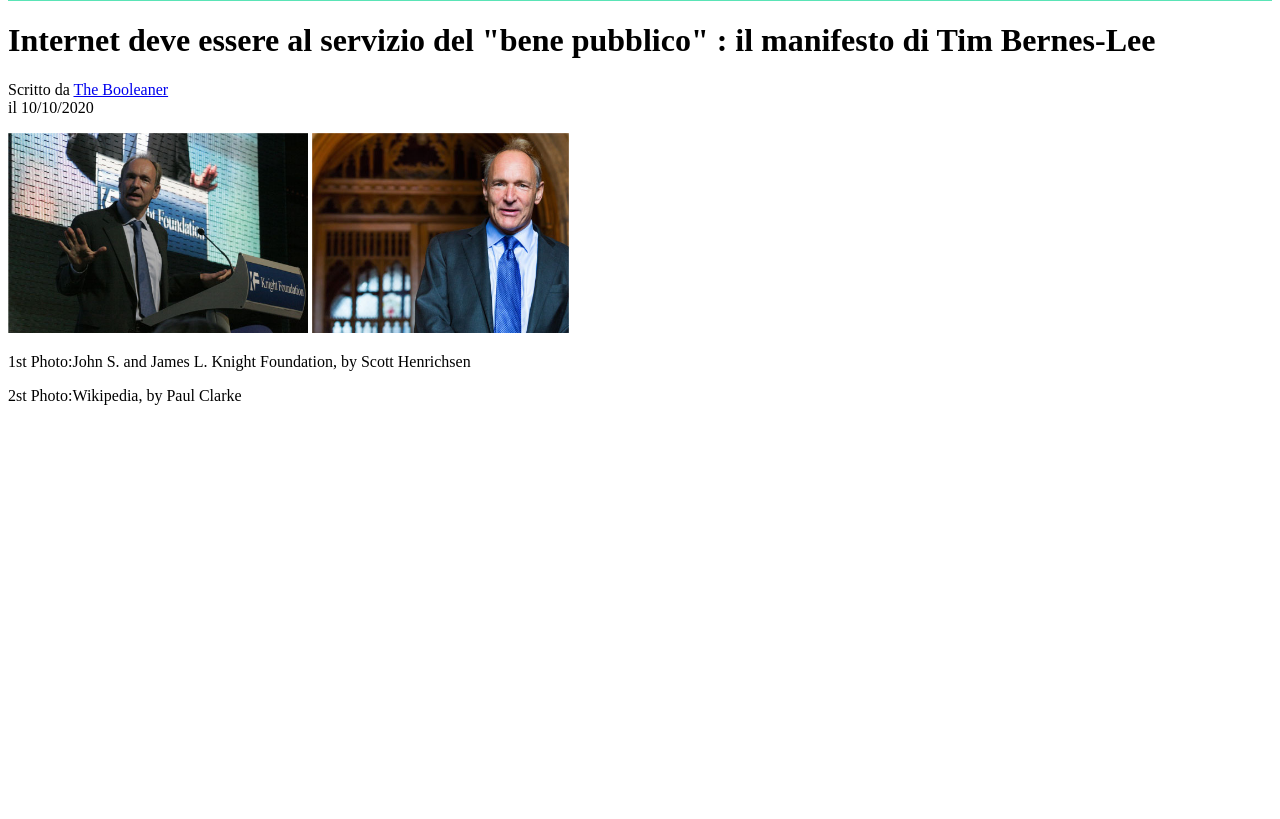
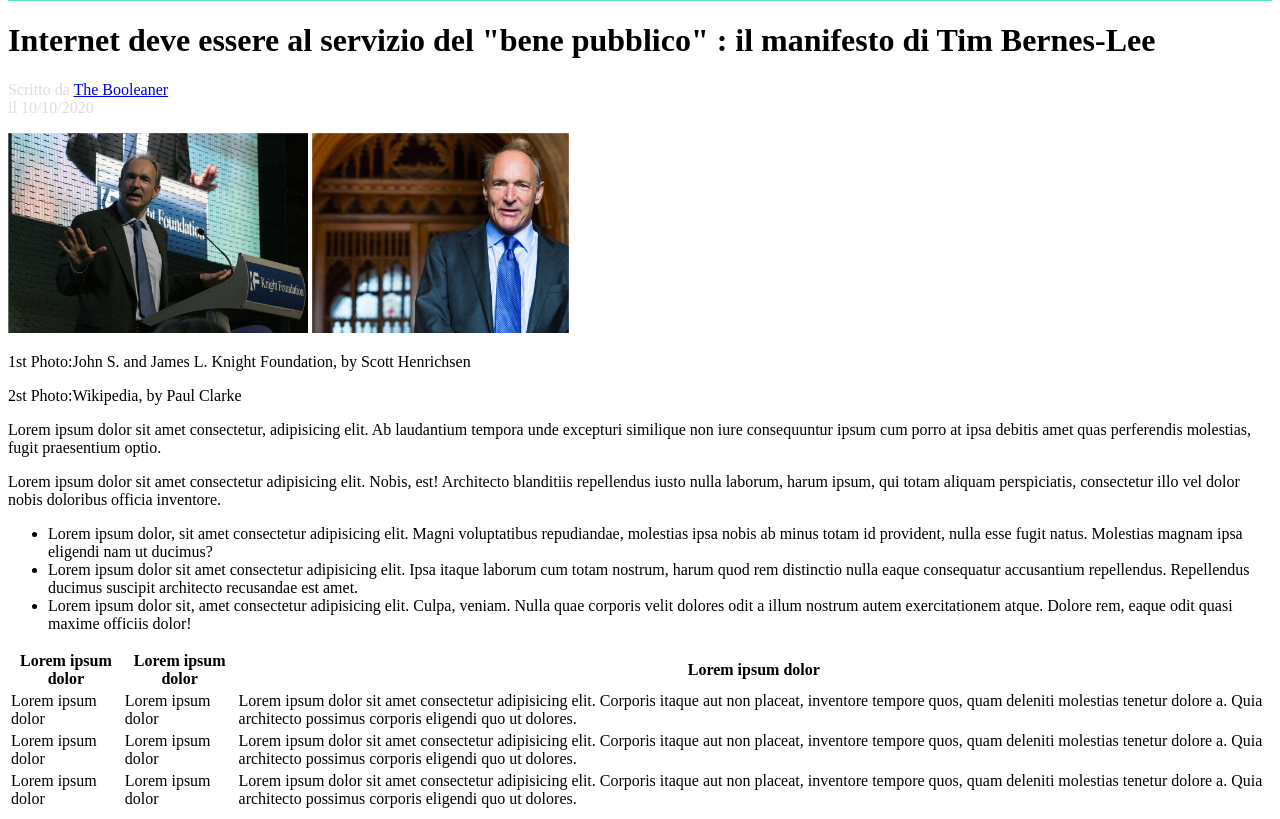
Before and after one commit to tessleo99/html-css-booleaner, a plain HTML site: page index.html in a window 1280 px wide. Shown: the part 211-1030 px from the top of the page. Before the commit the page ends 800 px from the top, so only its background shows below. Drawn offline with Linux system fonts and the light colour scheme.

Commit message:
Struttura del main senza stile

```diff
--- a/css/style.css
+++ b/css/style.css
@@ -1,3 +1,7 @@
 .bg-blue{
     background-color: rgb(90, 228, 182);
 }
+
+.gray{
+    color: rgba(187, 178, 178, 0.459);
+}
--- a/index.html
+++ b/index.html
@@ -15,8 +15,10 @@
 
         <h1>Internet deve essere al servizio del "bene pubblico" : il manifesto di Tim Bernes-Lee</h1>
 
-        <p>Scritto da <a href="https://www.https://boolean.careers.it/"> The Booleaner</a><br>
-        il 10/10/2020</p>
+        <div class="c">
+            <p class="gray">Scritto da <a href="https://www.https://boolean.careers.it/"> The Booleaner</a><br>
+            il 10/10/2020</p>
+        </div>
 
         <img src="./img/tim-1.jpg" alt="John S. and James L. Knight Foundation, by Scott Henrichsen" height="200" >
         <img src="./img/tim-2.jpg" alt="Wikipedia, by Paul Clarke" height="200" >
@@ -26,6 +28,46 @@
 
     </header>
 
+    <main>
+        <p>Lorem ipsum dolor sit amet consectetur, adipisicing elit. Ab laudantium tempora unde excepturi similique non iure consequuntur ipsum cum porro at ipsa debitis amet quas perferendis molestias, fugit praesentium optio.</p>
+        <p>Lorem ipsum dolor sit amet consectetur adipisicing elit. Nobis, est! Architecto blanditiis repellendus iusto nulla laborum, harum ipsum, qui totam aliquam perspiciatis, consectetur illo vel dolor nobis doloribus officia inventore.</p>
+
+        <ul>
+            <li>Lorem ipsum dolor, sit amet consectetur adipisicing elit. Magni voluptatibus repudiandae, molestias ipsa nobis ab minus totam id provident, nulla esse fugit natus. Molestias magnam ipsa eligendi nam ut ducimus?</li>
+            <li>Lorem ipsum dolor sit amet consectetur adipisicing elit. Ipsa itaque laborum cum totam nostrum, harum quod rem distinctio nulla eaque consequatur accusantium repellendus. Repellendus ducimus suscipit architecto recusandae est amet.</li>
+            <li>Lorem ipsum dolor sit, amet consectetur adipisicing elit. Culpa, veniam. Nulla quae corporis velit dolores odit a illum nostrum autem exercitationem atque. Dolore rem, eaque odit quasi maxime officiis dolor!</li>
+        </ul>
+
+        <table>
+            <tr>
+                <th>Lorem ipsum dolor</th>
+                <th>Lorem ipsum dolor</th>
+                <th>Lorem ipsum dolor</th>
+            </tr>
+
+            <tr>
+                <td>Lorem ipsum dolor</td>
+                <td>Lorem ipsum dolor</td>
+                <td>Lorem ipsum dolor sit amet consectetur adipisicing elit. Corporis itaque aut non placeat, inventore tempore quos, quam deleniti molestias tenetur dolore a. Quia architecto possimus corporis eligendi quo ut dolores.</td>
+            </tr>
+
+            <tr>
+                <td>Lorem ipsum dolor</td>
+                <td>Lorem ipsum dolor</td>
+                <td>Lorem ipsum dolor sit amet consectetur adipisicing elit. Corporis itaque aut non placeat, inventore tempore quos, quam deleniti molestias tenetur dolore a. Quia architecto possimus corporis eligendi quo ut dolores.</td>
+            </tr>
+
+            <tr>
+                <td>Lorem ipsum dolor</td>
+                <td>Lorem ipsum dolor</td>
+                <td>Lorem ipsum dolor sit amet consectetur adipisicing elit. Corporis itaque aut non placeat, inventore tempore quos, quam deleniti molestias tenetur dolore a. Quia architecto possimus corporis eligendi quo ut dolores.</td>
+            </tr>
+
+        </table>
+
+
+
+    </main>
 
 
 
```
